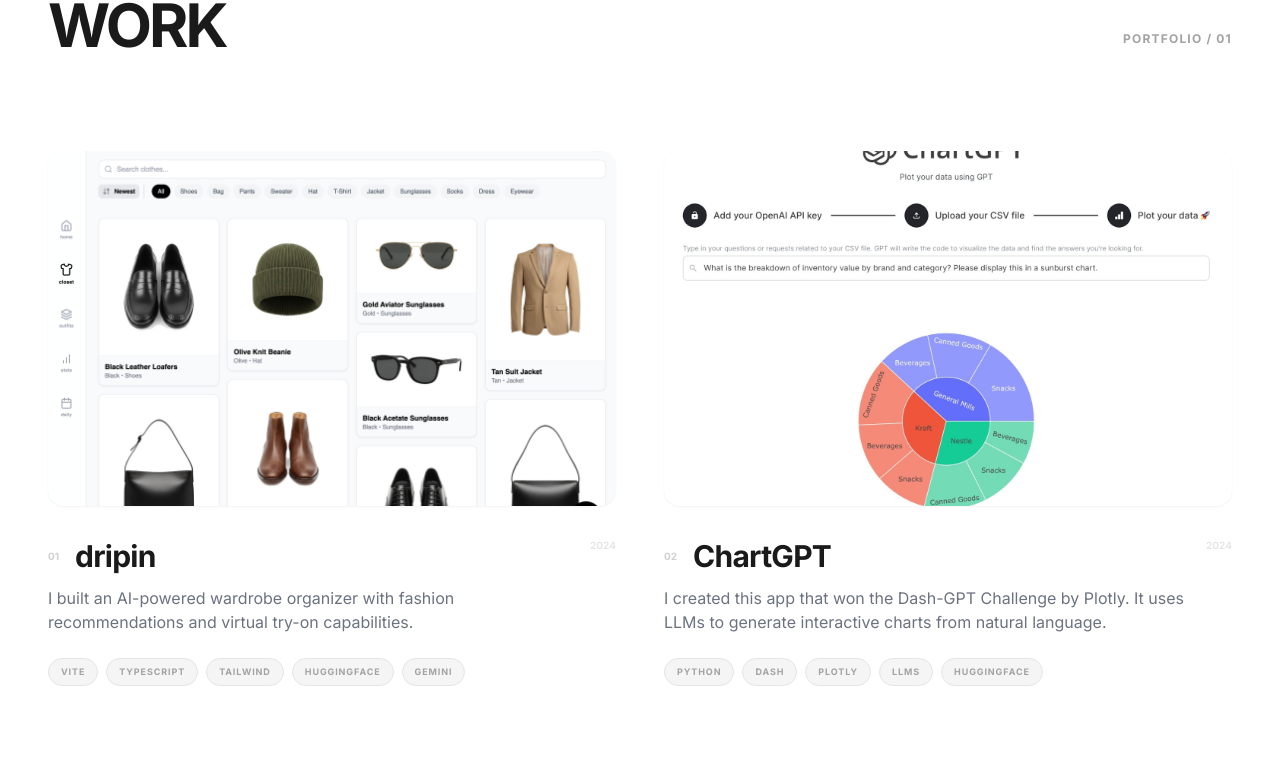
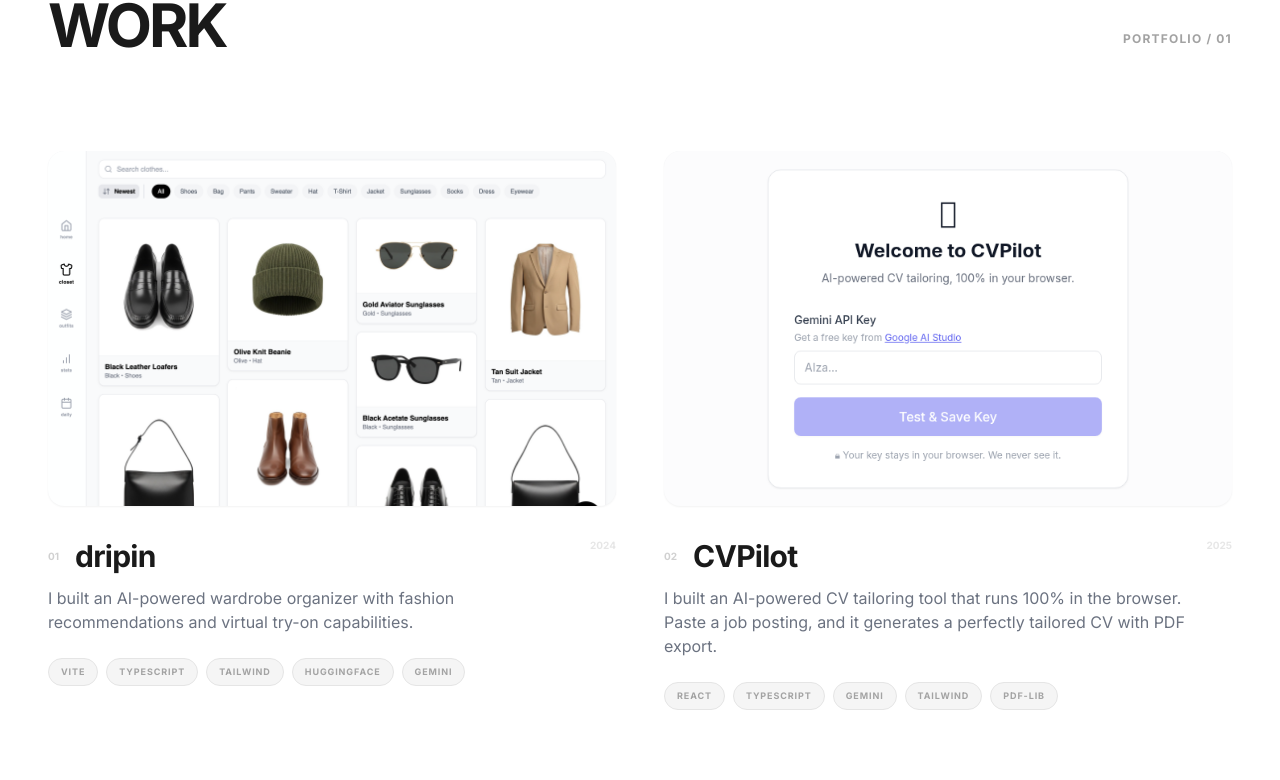
Before and after one commit to Youplala/portfoliov2, a React (Vite) app: page / in a window 1280 px wide. Shown: the part 961-1741 px from the top of the page. Built offline with nearby package versions, Linux system fonts and the light colour scheme; grey boxes are pictures that could not be loaded; a web font is replaced by a local one.

Commit message:
feat: add CVPilot project to portfolio

```diff
--- a/constants.ts
+++ b/constants.ts
@@ -20,6 +20,16 @@
   },
   {
     id: '02',
+    title: 'CVPilot',
+    description: 'I built an AI-powered CV tailoring tool that runs 100% in the browser. Paste a job posting, and it generates a perfectly tailored CV with PDF export.',
+    tags: ['React', 'TypeScript', 'Gemini', 'Tailwind', 'pdf-lib'],
+    imageUrl: '/cvpilot_screenshot.png',
+    year: '2025',
+    githubUrl: 'https://github.com/Youplala/cvpilot',
+    demoUrl: 'https://youplala.github.io/cvpilot/'
+  },
+  {
+    id: '03',
     title: 'ChartGPT',
     description: 'I created this app that won the Dash-GPT Challenge by Plotly. It uses LLMs to generate interactive charts from natural language.',
     tags: ['Python', 'Dash', 'Plotly', 'LLMs', 'HuggingFace'],
@@ -29,7 +39,7 @@
     demoUrl: 'https://chartgpt.brosset.li/'
   },
   {
-    id: '03',
+    id: '04',
     title: 'On mange où ?',
     description: 'I developed a real-time voting app to help friends decide where to eat together.',
     tags: ['Next.js', 'TypeScript', 'Tailwind', 'Socket.io'],
@@ -39,7 +49,7 @@
     demoUrl: 'https://onmangeou.brosset.li/'
   },
   {
-    id: '04',
+    id: '05',
     title: 'FishWatch',
     description: 'I built ML models to predict illegal fishing activities using publicly available data and classical algorithms.',
     tags: ['Python', 'Random Forest', 'KNN', 'Scikit-learn'],
```
Also changed, not shown: public/cvpilot_screenshot.png (added).
